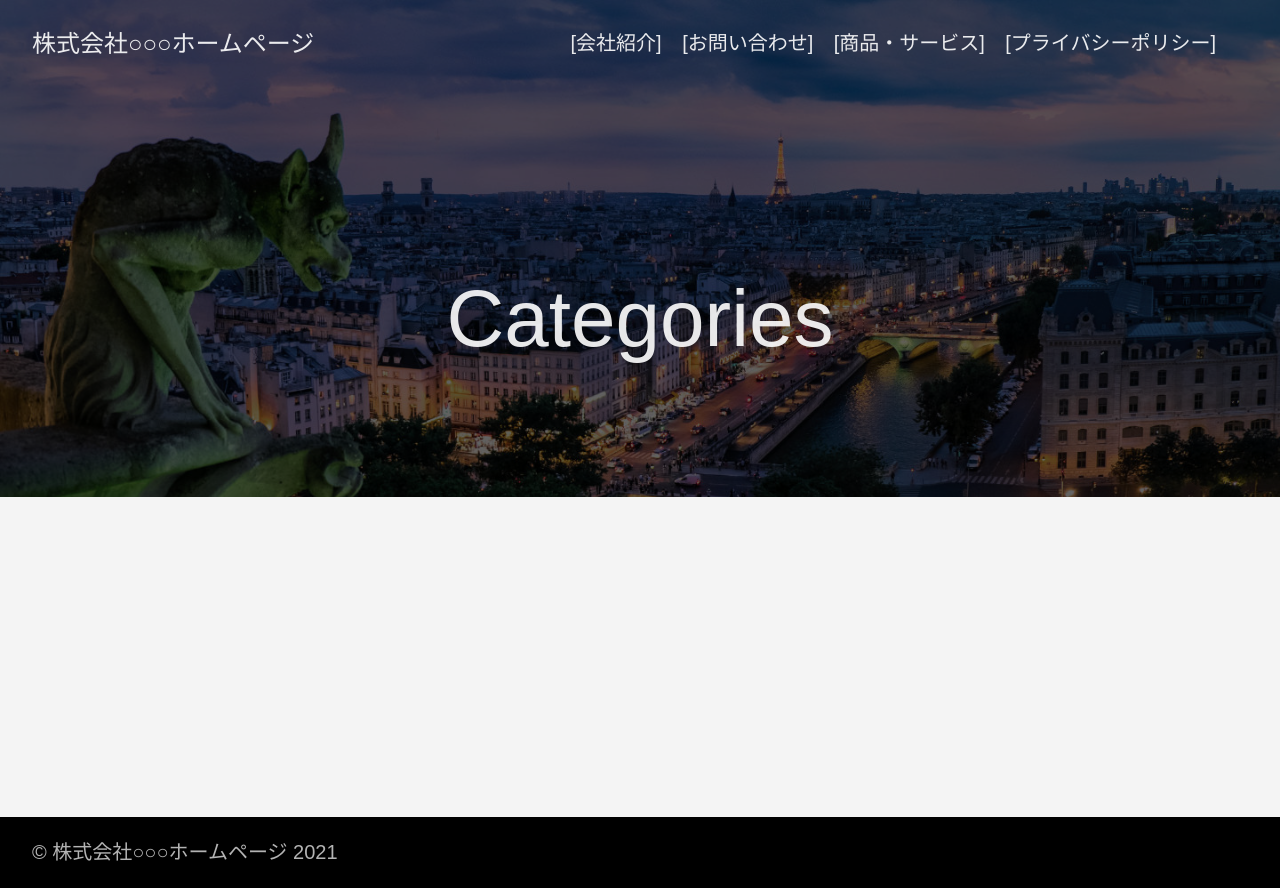
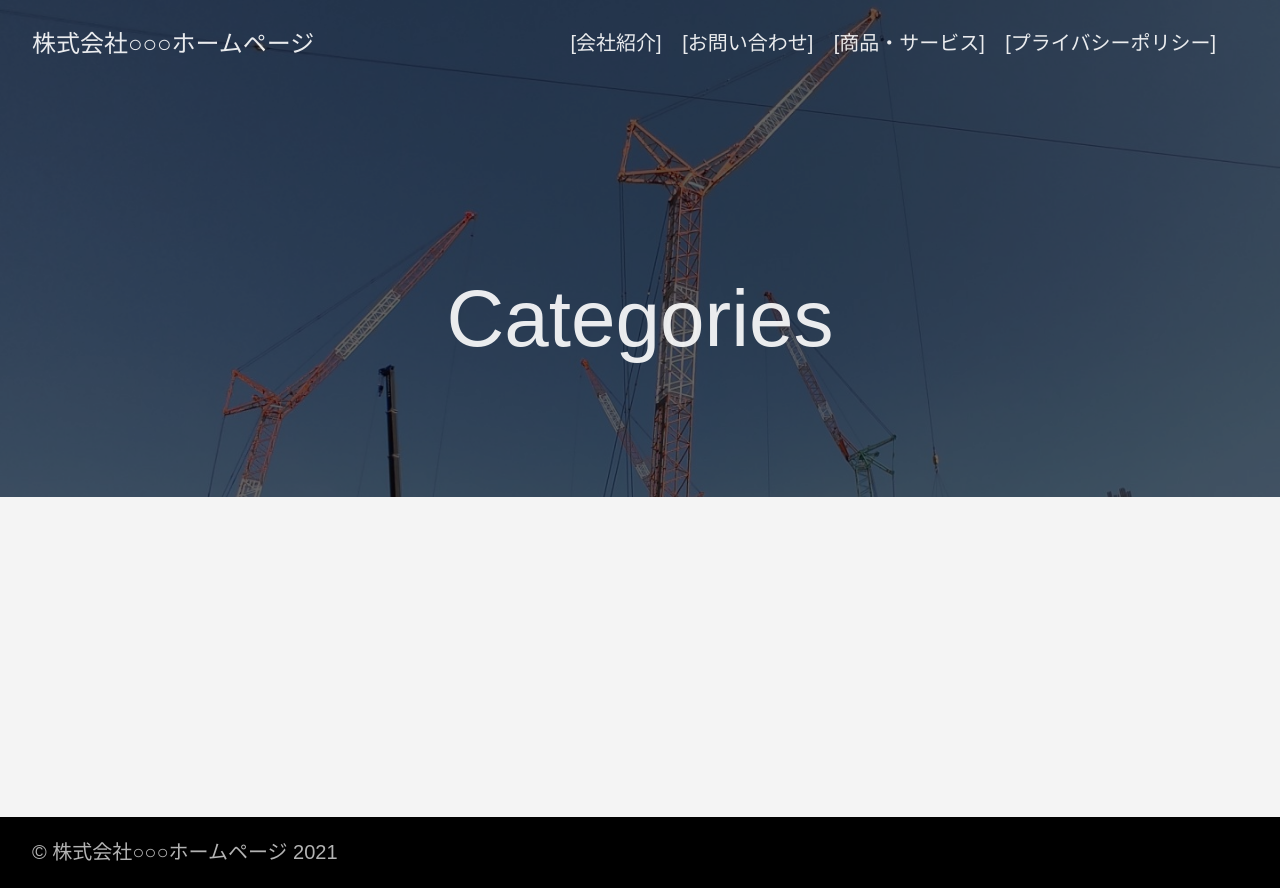
Before and after one commit to dkmjp/dkmjp.github.io, a plain HTML site: page categories/index.html in a window 1280 px wide. Drawn offline with Linux system fonts and the light colour scheme.

Commit message:
chenge top image

```diff
--- a/categories/index.html
+++ b/categories/index.html
@@ -7,7 +7,7 @@
     <title>株式会社○○○ホームページ</title>
     <meta name="viewport" content="width=device-width,minimum-scale=1">
     <meta name="description" content="">
-    <meta name="generator" content="Hugo 0.82.0" />
+    <meta name="generator" content="Hugo 0.82.1" />
 
 
       <META NAME="ROBOTS" CONTENT="NOINDEX, NOFOLLOW">
@@ -54,7 +54,7 @@
 
 
 
-  <header class="cover bg-top" style="background-image: url('https://dkmjp.github.io/images/gohugo-default-sample-hero-image.jpg');">
+  <header class="cover bg-top" style="background-image: url('https://dkmjp.github.io/images/top.jpg');">
     <div class="bg-black-60">
       <nav class="pv3 ph3 ph4-ns" role="navigation">
   <div class="flex-l justify-between items-center center">
```
Also changed, not shown: 404.html (+1 -1 lines), about/index.html (+1 -1 lines), contact/index.html (+1 -1 lines), index.html (+2 -2 lines), privacy/index.html (+1 -1 lines), products/index.html (+1 -1 lines), tags/index.html (+2 -2 lines), images/top.jpg (added).
